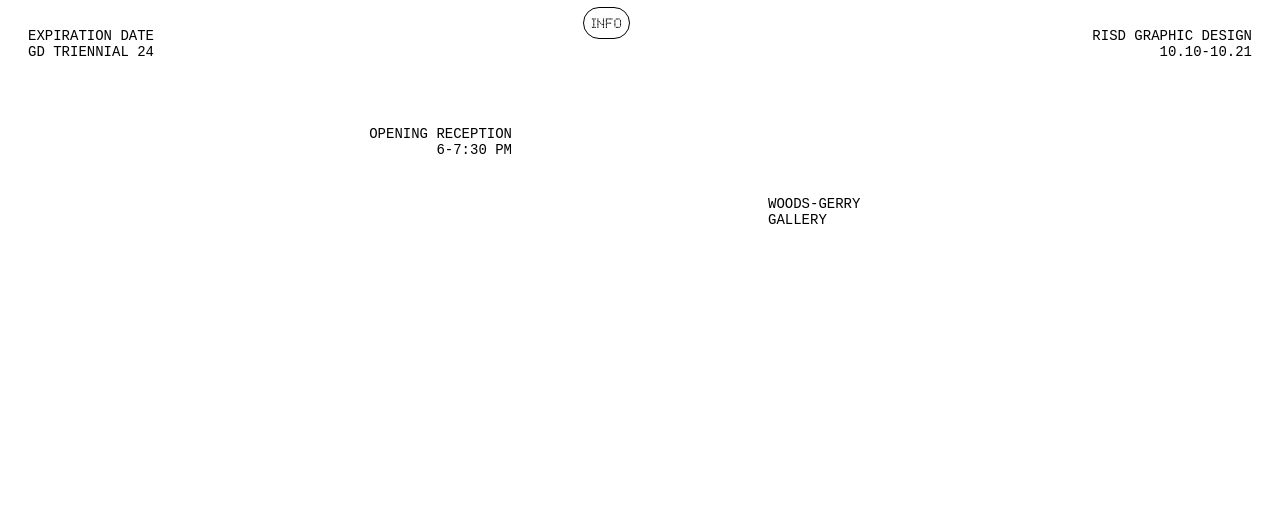
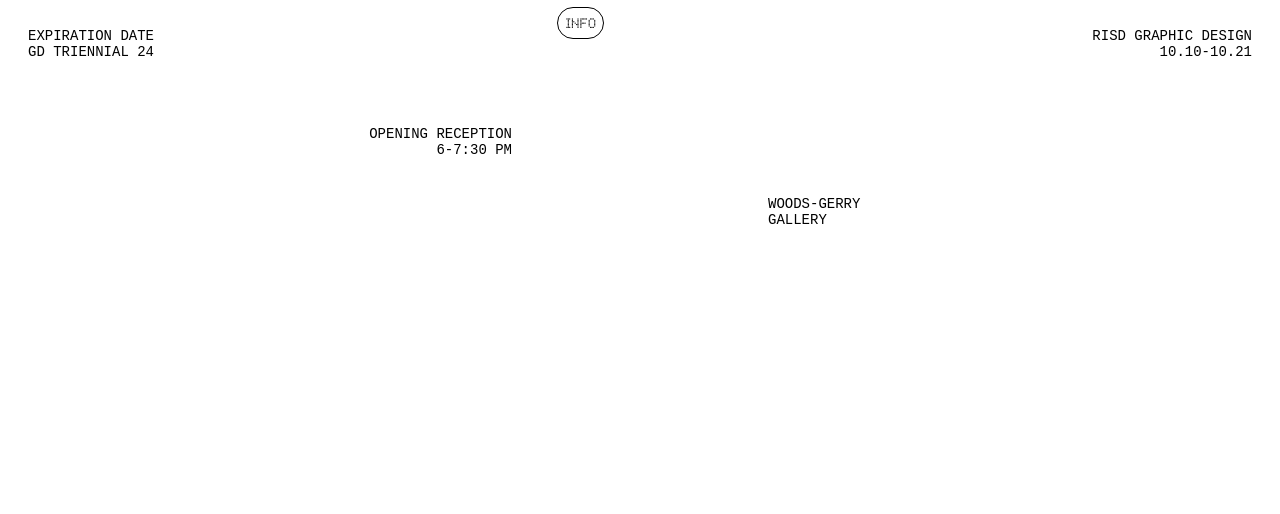
Before and after one commit to avgallen1949/TriennialGD, a plain HTML site: page index.html in a window 1280 px wide. Shown: the top 514 px of the page. Drawn offline with nearby package versions, Linux system fonts and the light colour scheme; no server answers; a script that the page names is missing; a web font is replaced by a local one.

Commit message:
Add files via upload

```diff
--- a/resources/index.css
+++ b/resources/index.css
@@ -169,7 +169,7 @@ a:visited {
 
 .top {
     position: fixed;
-    top: 0; left: 45vw;
+    top: 0; left: 43vw;
     text-align: center;
     font-family: "MatrisePro", monospace;
     cursor: pointer;
```
